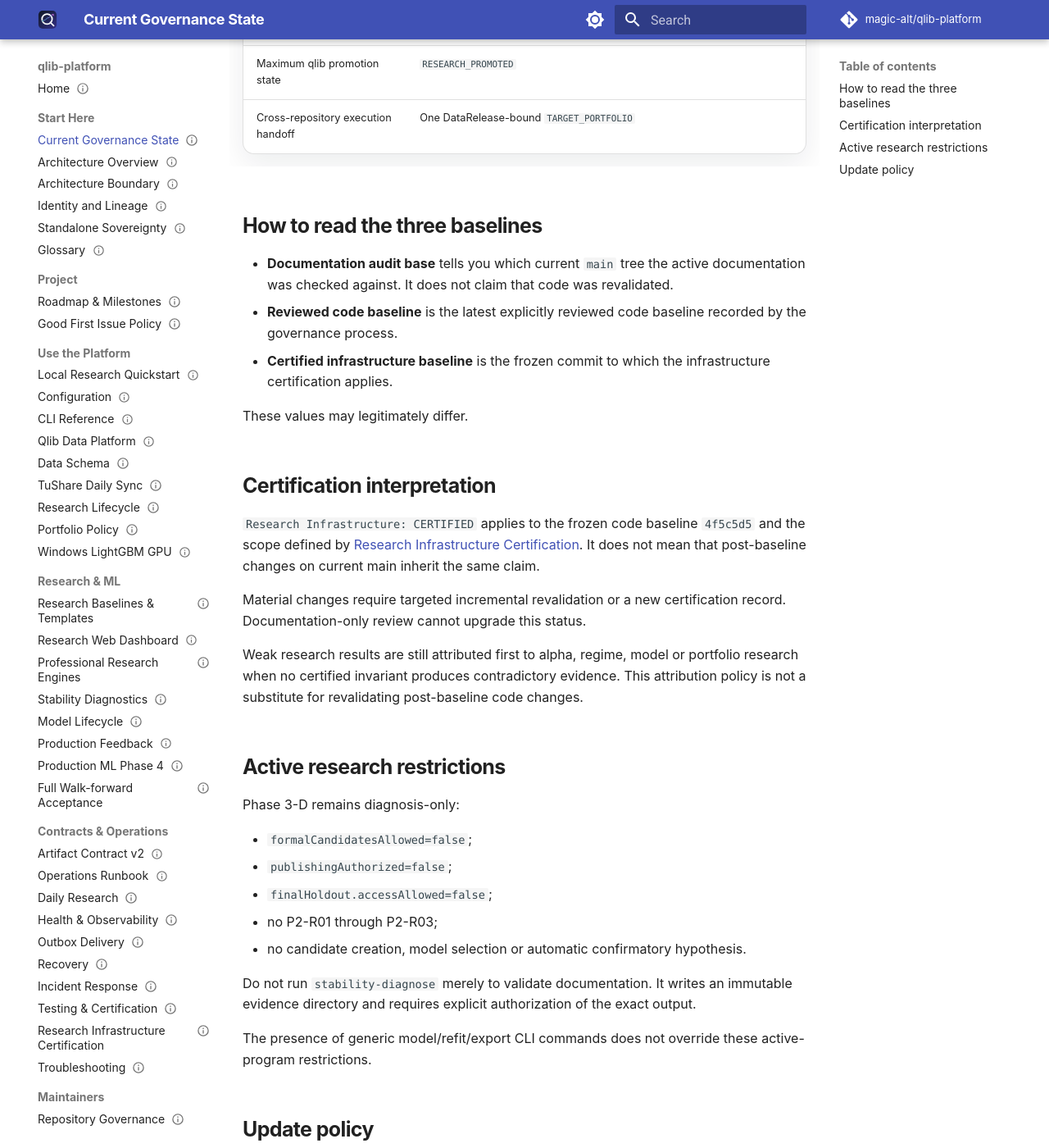
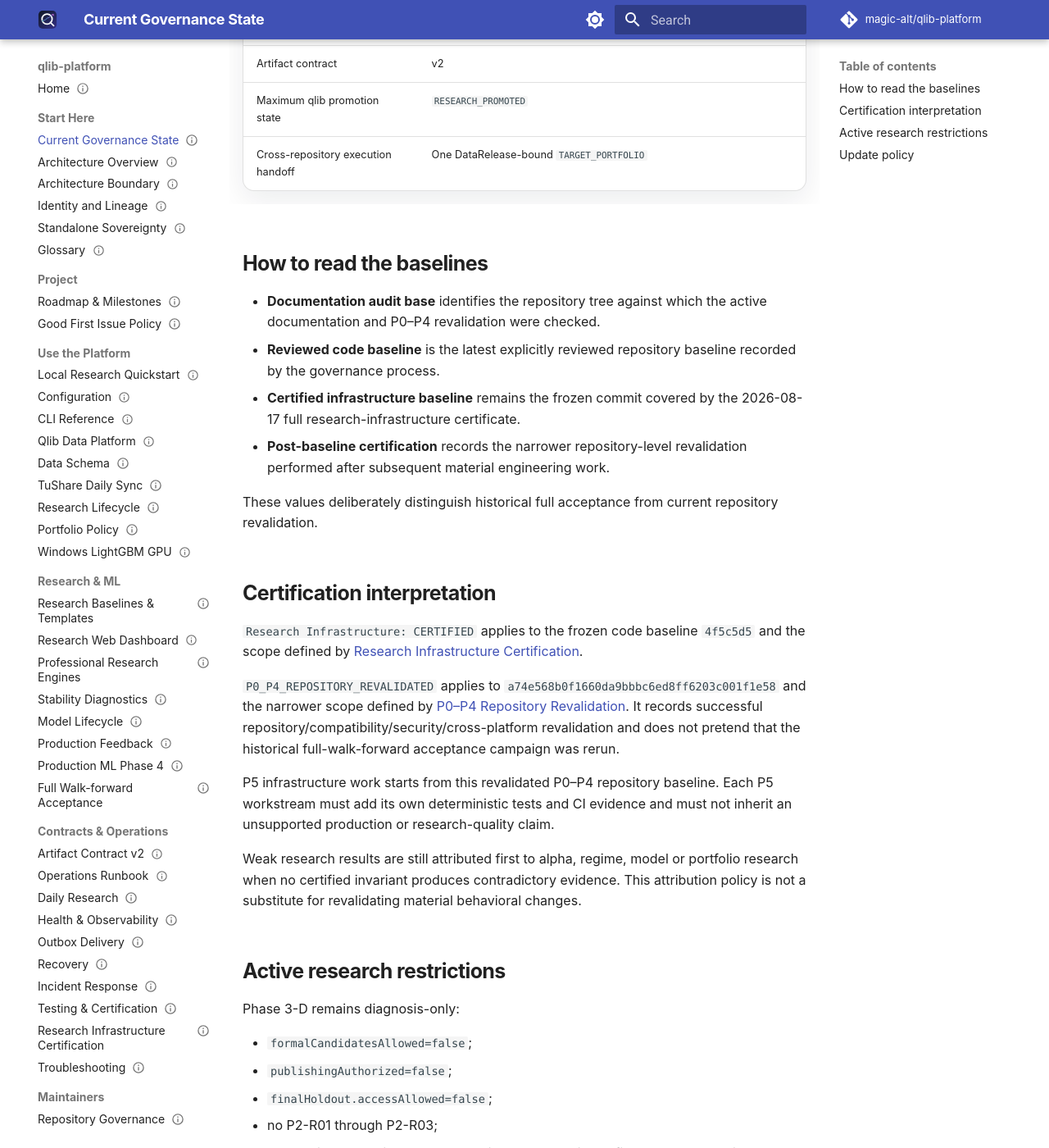
Before and after one commit to magic-alt/qlib-platform, an MkDocs documentation site: the page built from docs/current_state.md, in a window 1280 px wide and 1400 px high, scrolled down 986 px. Shown: the whole window at 82% size. Built offline with MkDocs 1.6.1 and Material for MkDocs 9.7.7, drawn with Linux system fonts in a browser that asks for light colours; comment, search, counter and statistics services are not loaded; some of the changed text lies outside the part shown.

Commit message:
docs(governance): close P0-P4 revalidation status

```diff
--- a/docs/current_state.md
+++ b/docs/current_state.md
@@ -1,8 +1,8 @@
 ---
 status: ACTIVE
 owner: architecture
-applies_to_commit: 4f3f4369b6e55186967bc726bb8dd87fff0e5d70
-last_verified: 2026-08-31
+applies_to_commit: a74e568b0f1660da9bbbc6ed8ff6203c001f1e58
+last_verified: 2026-09-06
 ---
 
 # Current State
@@ -11,12 +11,13 @@ This page is the single source of truth for fast-changing governance state. Froz
 
 | Field | Current governed value |
 | --- | --- |
-| Documentation audit base | `4f3f4369b6e55186967bc726bb8dd87fff0e5d70` (2026-08-31); documentation verification only, not code certification |
-| Reviewed code baseline | `8692afefe1f6cc82ab1f276fca788888f9f30f3e` |
-| Reviewed baseline date | 2026-08-26 |
+| Documentation audit base | `a74e568b0f1660da9bbbc6ed8ff6203c001f1e58` (2026-09-06); P0–P4 repository revalidation base |
+| Reviewed code baseline | `a74e568b0f1660da9bbbc6ed8ff6203c001f1e58` |
+| Reviewed baseline date | 2026-09-06 |
 | Certified infrastructure baseline | `4f5c5d5` |
 | Certification date | 2026-08-17 |
-| Post-baseline certification | `INCREMENTAL_REVALIDATION_REQUIRED` |
+| Post-baseline certification | `P0_P4_REPOSITORY_REVALIDATED`; see [P0–P4 Repository Revalidation](p0_p4_repository_recertification.md) |
+| Active infrastructure program | P5-A / Institutional Risk Platform |
 | Active research program | Phase 3-D / `ashare_alpha_stability_phase3_v1` |
 | Permitted Phase 3 scope | P3-D00 through P3-D04 diagnostics |
 | Formal candidates | Disallowed |
@@ -29,21 +30,24 @@ This page is the single source of truth for fast-changing governance state. Froz
 | Maximum qlib promotion state | `RESEARCH_PROMOTED` |
 | Cross-repository execution handoff | One DataRelease-bound `TARGET_PORTFOLIO` |
 
-## How to read the three baselines
+## How to read the baselines
 
-- **Documentation audit base** tells you which current `main` tree the active documentation was checked against. It does not claim that code was revalidated.
-- **Reviewed code baseline** is the latest explicitly reviewed code baseline recorded by the governance process.
-- **Certified infrastructure baseline** is the frozen commit to which the infrastructure certification applies.
+- **Documentation audit base** identifies the repository tree against which the active documentation and P0–P4 revalidation were checked.
+- **Reviewed code baseline** is the latest explicitly reviewed repository baseline recorded by the governance process.
+- **Certified infrastructure baseline** remains the frozen commit covered by the 2026-08-17 full research-infrastructure certificate.
+- **Post-baseline certification** records the narrower repository-level revalidation performed after subsequent material engineering work.
 
-These values may legitimately differ.
+These values deliberately distinguish historical full acceptance from current repository revalidation.
 
 ## Certification interpretation
 
-`Research Infrastructure: CERTIFIED` applies to the frozen code baseline `4f5c5d5` and the scope defined by [Research Infrastructure Certification](research_infrastructure_certification.md). It does not mean that post-baseline changes on current main inherit the same claim.
+`Research Infrastructure: CERTIFIED` applies to the frozen code baseline `4f5c5d5` and the scope defined by [Research Infrastructure Certification](research_infrastructure_certification.md).
 
-Material changes require targeted incremental revalidation or a new certification record. Documentation-only review cannot upgrade this status.
+`P0_P4_REPOSITORY_REVALIDATED` applies to `a74e568b0f1660da9bbbc6ed8ff6203c001f1e58` and the narrower scope defined by [P0–P4 Repository Revalidation](p0_p4_repository_recertification.md). It records successful repository/compatibility/security/cross-platform revalidation and does not pretend that the historical full-walk-forward acceptance campaign was rerun.
 
-Weak research results are still attributed first to alpha, regime, model or portfolio research when no certified invariant produces contradictory evidence. This attribution policy is not a substitute for revalidating post-baseline code changes.
+P5 infrastructure work starts from this revalidated P0–P4 repository baseline. Each P5 workstream must add its own deterministic tests and CI evidence and must not inherit an unsupported production or research-quality claim.
+
+Weak research results are still attributed first to alpha, regime, model or portfolio research when no certified invariant produces contradictory evidence. This attribution policy is not a substitute for revalidating material behavioral changes.
 
 ## Active research restrictions
 
@@ -55,10 +59,12 @@ Phase 3-D remains diagnosis-only:
 - no P2-R01 through P2-R03;
 - no candidate creation, model selection or automatic confirmatory hypothesis.
 
+The P5 infrastructure program does not alter those restrictions. P5-A may add deterministic risk measurement, decomposition and stress-analysis infrastructure, but it must not consume the final holdout or change research-selection state.
+
 Do not run `stability-diagnose` merely to validate documentation. It writes an immutable evidence directory and requires explicit authorization of the exact output.
 
 The presence of generic model/refit/export CLI commands does not override these active-program restrictions.
 
 ## Update policy
 
-Update this page whenever the active program, reviewed code baseline, certified baseline, default profile, holdout state, publishing state, artifact contract or documentation-audit base changes. Do not copy these moving facts into frozen/historical research protocols.
+Update this page whenever the active infrastructure or research program, reviewed code baseline, certified baseline, default profile, holdout state, publishing state, artifact contract or documentation-audit base changes. Do not copy these moving facts into frozen/historical research protocols.
```
